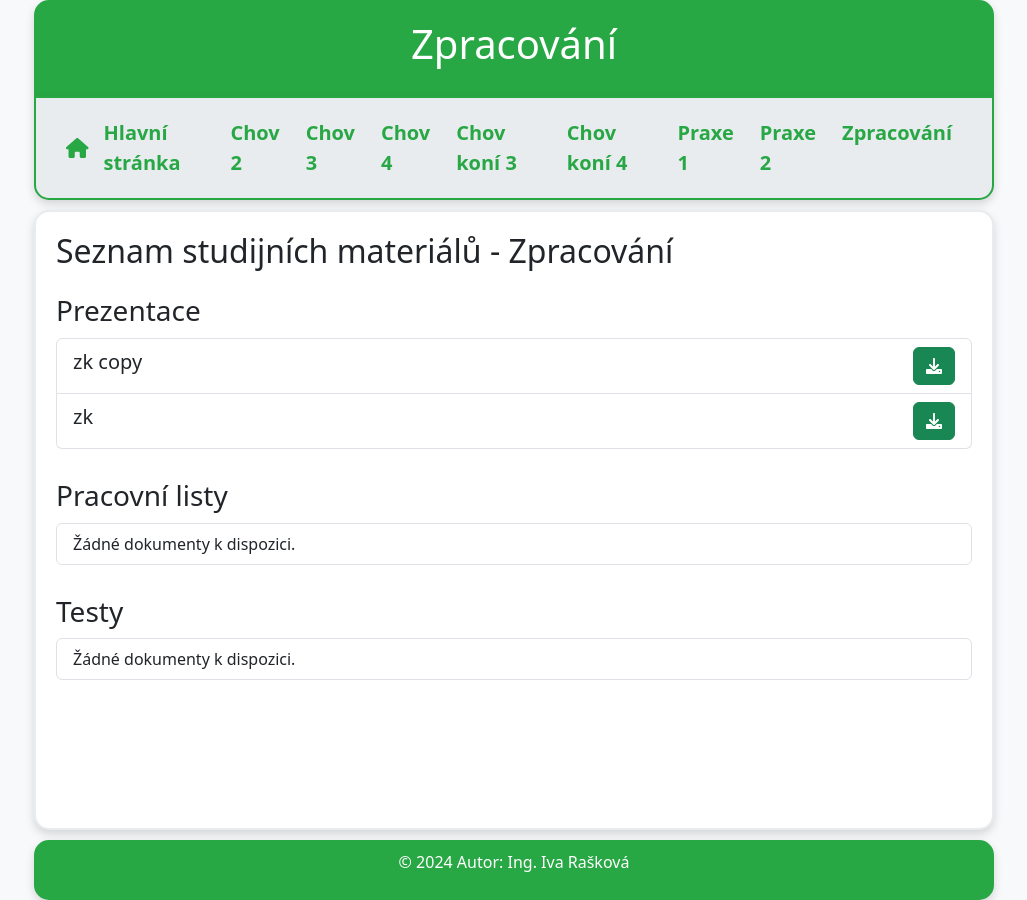
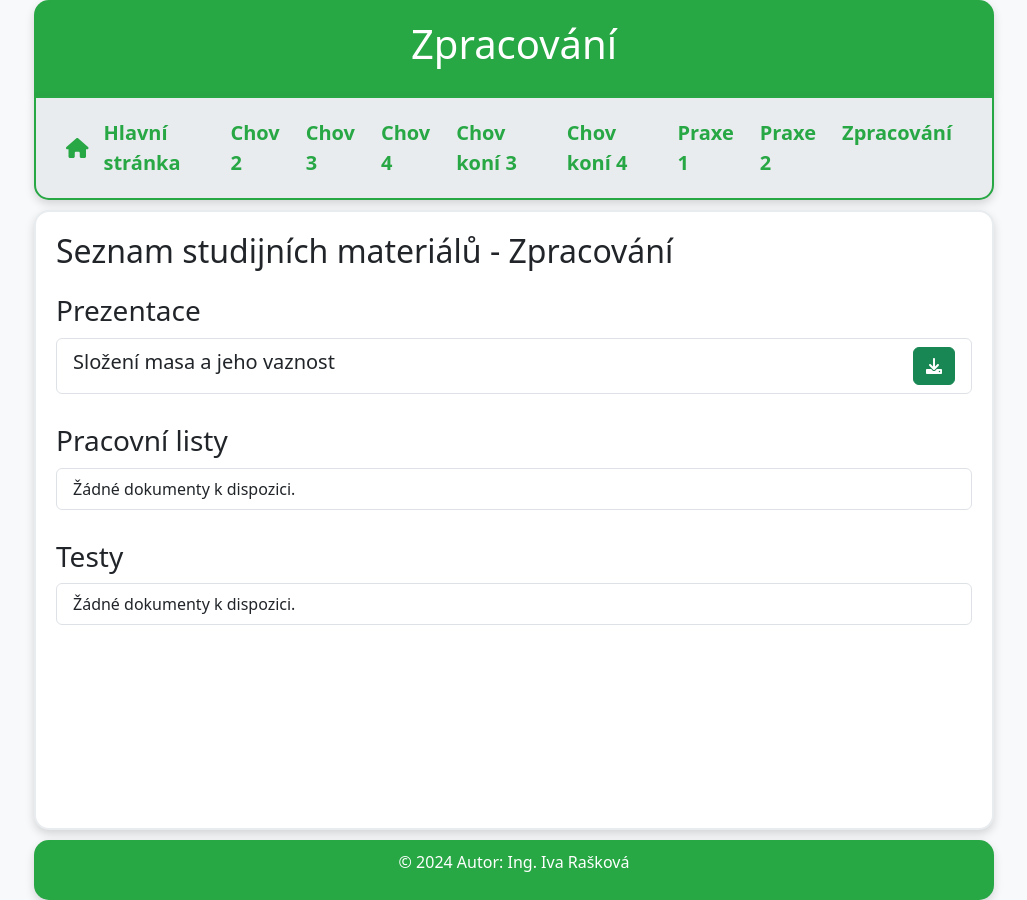
Before and after one commit to i-ras/docs, a Jekyll site: the page built from _subjects/zpracovani.md, in a window 1280 px wide. Shown: the whole page, without its empty margins (126-1153 px from the left). Built offline with Jekyll 4.4.1, drawn with Linux system fonts in a browser that asks for light colours.

Commit message:
Add presentation.

```diff
--- a/_data/zpracovani.yml
+++ b/_data/zpracovani.yml
@@ -1,8 +1,6 @@
 ---
 presentation:
-- name: zk copy
-  path: "/docs/docs/zpracovani/presentation/zk copy.txt"
-- name: zk
-  path: "/docs/docs/zpracovani/presentation/zk.txt"
+- name: Složení masa a jeho vaznost
+  path: "/docs/docs/zpracovani/presentation/Složení masa a jeho vaznost.pdf"
 worksheet:
 test:
```
